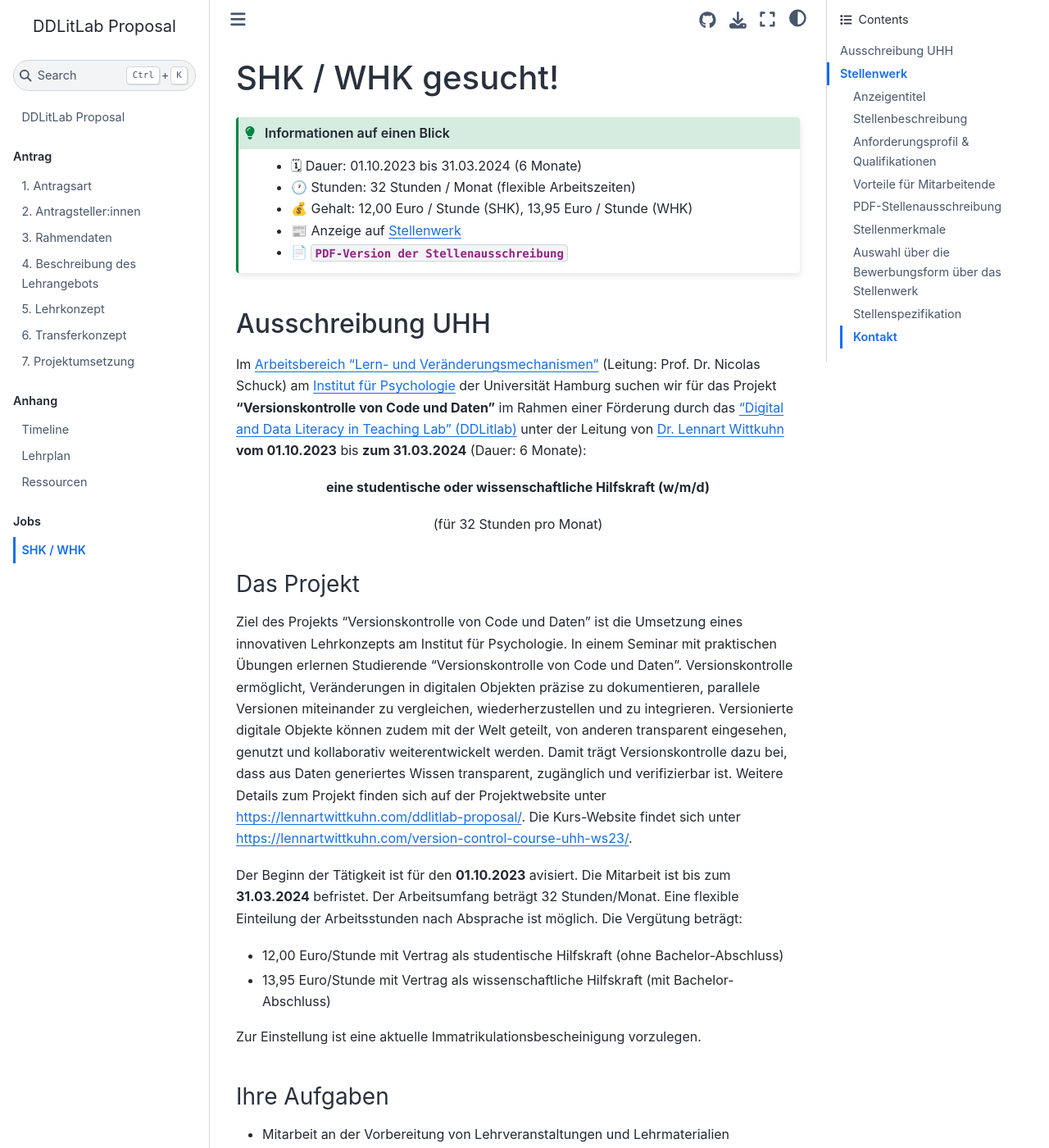
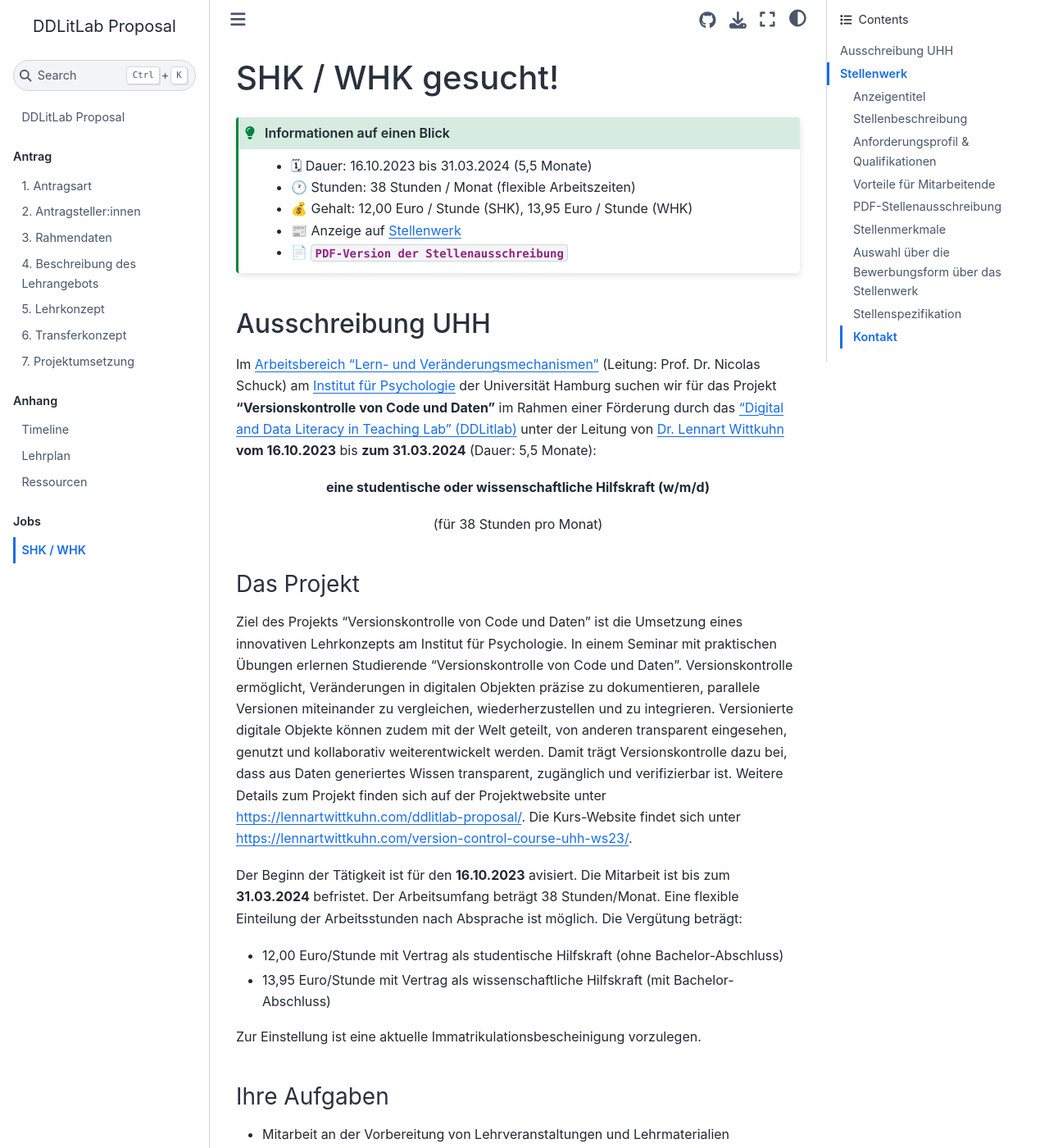
Before and after one commit to lnnrtwttkhn/ddlitlab-proposal, a Jupyter Book: the page built from docs/ausschreibung_whk.md, in a window 1280 px wide and 1400 px high. Shown: the whole window at 82% size. Built offline with Jupyter Book 1.0.4 settings and Sphinx 7.4.7 and the Sphinx Book theme 1.1.4, drawn with Linux system fonts in a browser that asks for light colours; some of the changed text lies outside the part shown.

Commit message:
update RA advertizement

````diff
--- a/docs/ausschreibung_whk.md
+++ b/docs/ausschreibung_whk.md
@@ -3,19 +3,19 @@
 ```{admonition} Informationen auf einen Blick
 :class: tip
 
-- 🗓 Dauer: 01.10.2023 bis 31.03.2024 (6 Monate)
-- 🕐 Stunden: 32 Stunden / Monat (flexible Arbeitszeiten)
+- 🗓 Dauer: 16.10.2023 bis 31.03.2024 (5,5 Monate)
+- 🕐 Stunden: 38 Stunden / Monat (flexible Arbeitszeiten)
 - 💰 Gehalt: 12,00 Euro / Stunde (SHK), 13,95 Euro / Stunde (WHK)
-- 📰 Anzeige auf [Stellenwerk](https://www.stellenwerk.de/hamburg/jobboerse/shkwhk-zur-mitarbeit-im-lehrlabor-projekt-versionskontrolle-von-code-und-daten-mit-git-und-datalad-an-der-uni-hamburg-230309-137531/)
+- 📰 Anzeige auf [Stellenwerk](https://www.stellenwerk.de/hamburg/jobboerse/shkwhk-zur-mitarbeit-im-lehrlabor-projekt-versionskontrolle-von-code-und-daten-mit-git-und-datalad-an-der-uni-hamburg-230817-157191/)
 - 📄 {Download}`PDF-Version der Stellenausschreibung<../data/job_shk_whk_ddlitlab_git_winter.pdf>`
 ```
 
 ## Ausschreibung UHH
 
-Im [Arbeitsbereich "Lern- und Veränderungsmechanismen"](https://www.psy.uni-hamburg.de/arbeitsbereiche/lern-und-veraenderungsmechanismen.html) (Leitung: Prof. Dr. Nicolas Schuck) am [Institut für Psychologie](https://www.psy.uni-hamburg.de/) der Universität Hamburg suchen wir für das Projekt **"Versionskontrolle von Code und Daten"** im Rahmen einer Förderung durch das ["Digital and Data Literacy in Teaching Lab" (DDLitlab)](https://www.isa.uni-hamburg.de/ddlitlab/data-literacy-lehrlabor/projektfoerderung.html) unter der Leitung von [Dr. Lennart Wittkuhn](https://lennartwittkuhn.com/) **vom 01.10.2023** bis **zum 31.03.2024** (Dauer: 6 Monate):
+Im [Arbeitsbereich "Lern- und Veränderungsmechanismen"](https://www.psy.uni-hamburg.de/arbeitsbereiche/lern-und-veraenderungsmechanismen.html) (Leitung: Prof. Dr. Nicolas Schuck) am [Institut für Psychologie](https://www.psy.uni-hamburg.de/) der Universität Hamburg suchen wir für das Projekt **"Versionskontrolle von Code und Daten"** im Rahmen einer Förderung durch das ["Digital and Data Literacy in Teaching Lab" (DDLitlab)](https://www.isa.uni-hamburg.de/ddlitlab/data-literacy-lehrlabor/projektfoerderung.html) unter der Leitung von [Dr. Lennart Wittkuhn](https://lennartwittkuhn.com/) **vom 16.10.2023** bis **zum 31.03.2024** (Dauer: 5,5 Monate):
 
 <p style="text-align: center;"><b>eine studentische oder wissenschaftliche Hilfskraft (w/m/d)</b></p>
-<p style="text-align: center;">(für 32 Stunden pro Monat)</p>
+<p style="text-align: center;">(für 38 Stunden pro Monat)</p>
 
 ### Das Projekt
 
@@ -26,9 +26,9 @@ Versionierte digitale Objekte können zudem mit der Welt geteilt, von anderen tr
 Damit trägt Versionskontrolle dazu bei, dass aus Daten generiertes Wissen transparent, zugänglich und verifizierbar ist.
 Weitere Details zum Projekt finden sich auf der Projektwebsite unter [https://lennartwittkuhn.com/ddlitlab-proposal/](https://lennartwittkuhn.com/ddlitlab-proposal/). Die Kurs-Website findet sich unter [https://lennartwittkuhn.com/version-control-course-uhh-ws23/](https://lennartwittkuhn.com/version-control-course-uhh-ws23/).
 
-Der Beginn der Tätigkeit ist für den **01.10.2023** avisiert.
+Der Beginn der Tätigkeit ist für den **16.10.2023** avisiert.
 Die Mitarbeit ist bis zum **31.03.2024** befristet.
-Der Arbeitsumfang beträgt 32 Stunden/Monat.
+Der Arbeitsumfang beträgt 38 Stunden/Monat.
 Eine flexible Einteilung der Arbeitsstunden nach Absprache ist möglich.
 Die Vergütung beträgt:
 
````
Also changed, not shown: other parts of docs/ausschreibung_whk.md (+2 -2 lines), docs/intro.md (+4 -4 lines), 1 other file.
